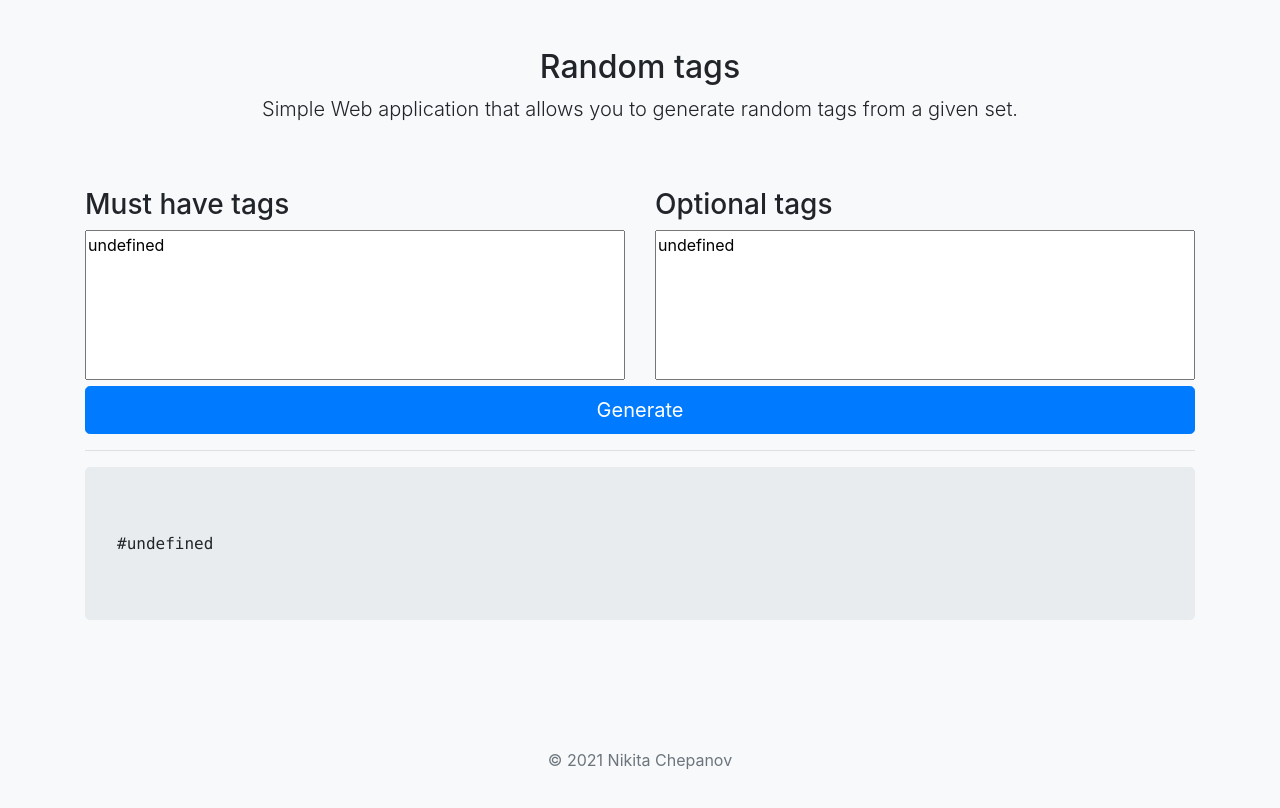
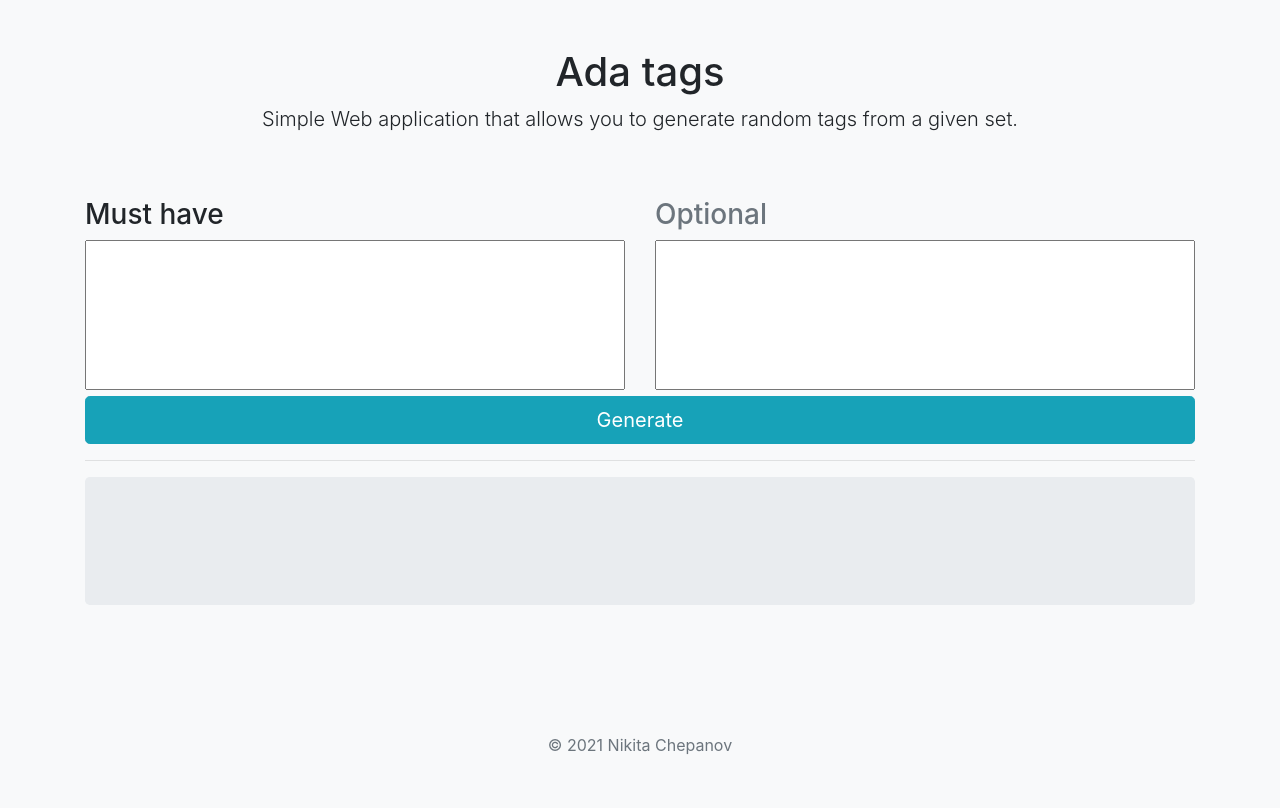
Before and after one commit to nchepanov/ada-tags, a plain HTML site: page index.html in a window 1280 px wide. Drawn offline with nearby package versions, Linux system fonts and the light colour scheme.

Commit message:
Various bugfixes

```diff
--- a/index.html
+++ b/index.html
@@ -16,24 +16,24 @@
 <body class="bg-light">
     <div class="container">
         <div class="py-5 text-center">
-            <h2>Random tags</h2>
+            <h1>Ada tags</h1>
             <p class="lead">Simple Web application that allows you to generate random tags from a given set.</p>
         </div>
         <div class="row">
             <div class="col">
                 <div class="row">
                     <div class="col">
-                        <h3>Must have tags</h3>
+                        <h3>Must have</h3>
                         <textarea id="musthaves"></textarea>
                     </div>
                     <div class="col">
-                        <h3>Optional tags</h3>
+                        <h3 class="text-muted">Optional</h3>
                         <textarea id="optional"></textarea>
                     </div>
                 </div>
                 <div class="row">
                     <div class="col">
-                        <button id="generate" class="btn btn-primary btn-lg btn-block">Generate</button>
+                        <button id="generate" class="btn btn-info btn-lg btn-block">Generate</button>
                     </div>
                 </div>
                 <div class="row">
--- a/script.js
+++ b/script.js
@@ -29,7 +29,10 @@ function normalize(text) {
         console.debug("Empty input")
         return []
     }
-    values = text.split(/[ ,]+/).map(function (item) {
+    values = text.trim().split(/\s+/).map(function (item) {
+        if (item.startsWith("#")) {
+            return item.substring(1).trim();
+        }
         return item.trim();
     });
     return _.uniq(values);
@@ -38,7 +41,11 @@ function normalize(text) {
 function get_state() {
     var musthaves = normalize(document.getElementById("musthaves").value);
     var optional = normalize(document.getElementById("optional").value);
-    return {"musthaves": musthaves, "optional": optional}
+    var both = _.intersection(musthaves, optional);
+    if (0 < both.length) {
+        optional = optional.filter((el) => !both.includes(el));
+    }
+    return { "musthaves": musthaves, "optional": optional }
 }
 
 
@@ -77,7 +84,7 @@ function onEdit() {
     document.getElementById("optional").addEventListener("keyup", onEdit);
 
     var query = parse_query_string(window.location.search.substring(1));
-    document.getElementById("musthaves").value = query.musthaves
-    document.getElementById("optional").value = query.optional
+    document.getElementById("musthaves").value = query.musthaves || "";
+    document.getElementById("optional").value = query.optional || "";
     onClick()
 })();
```
